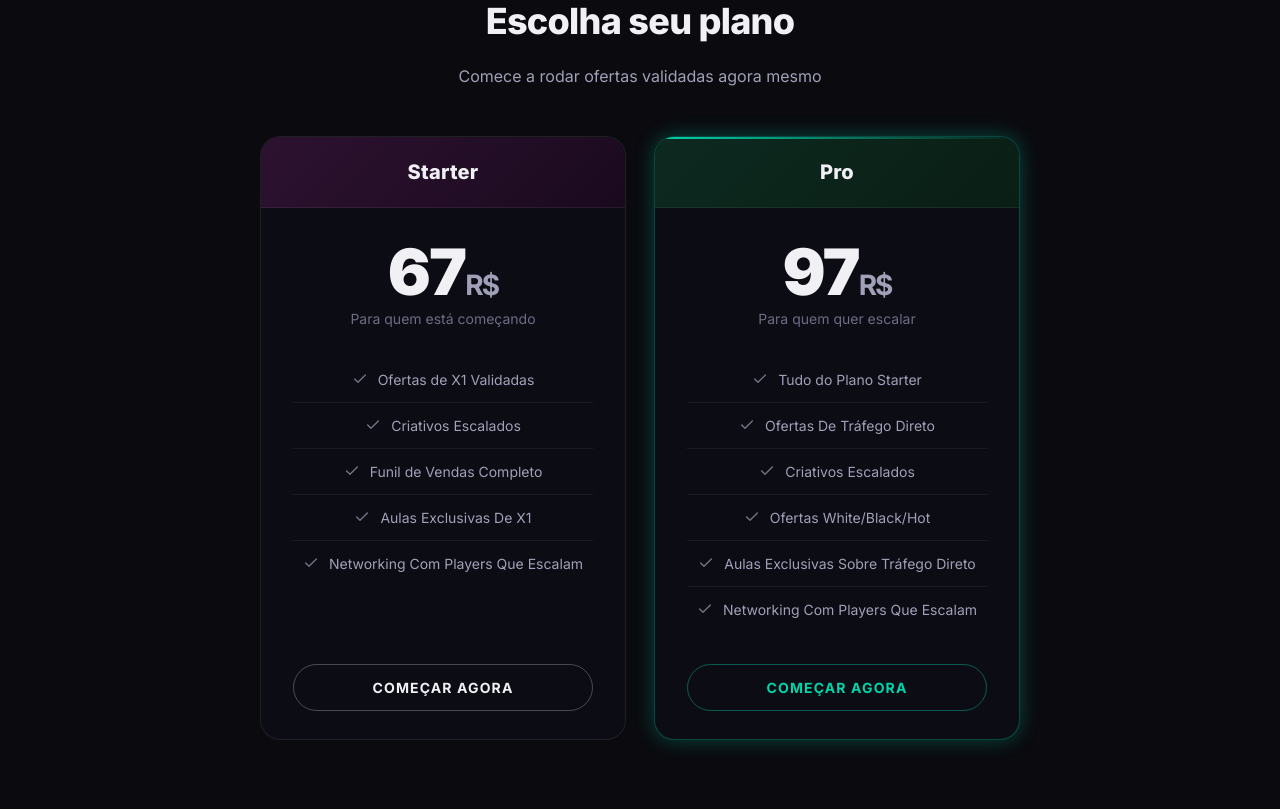
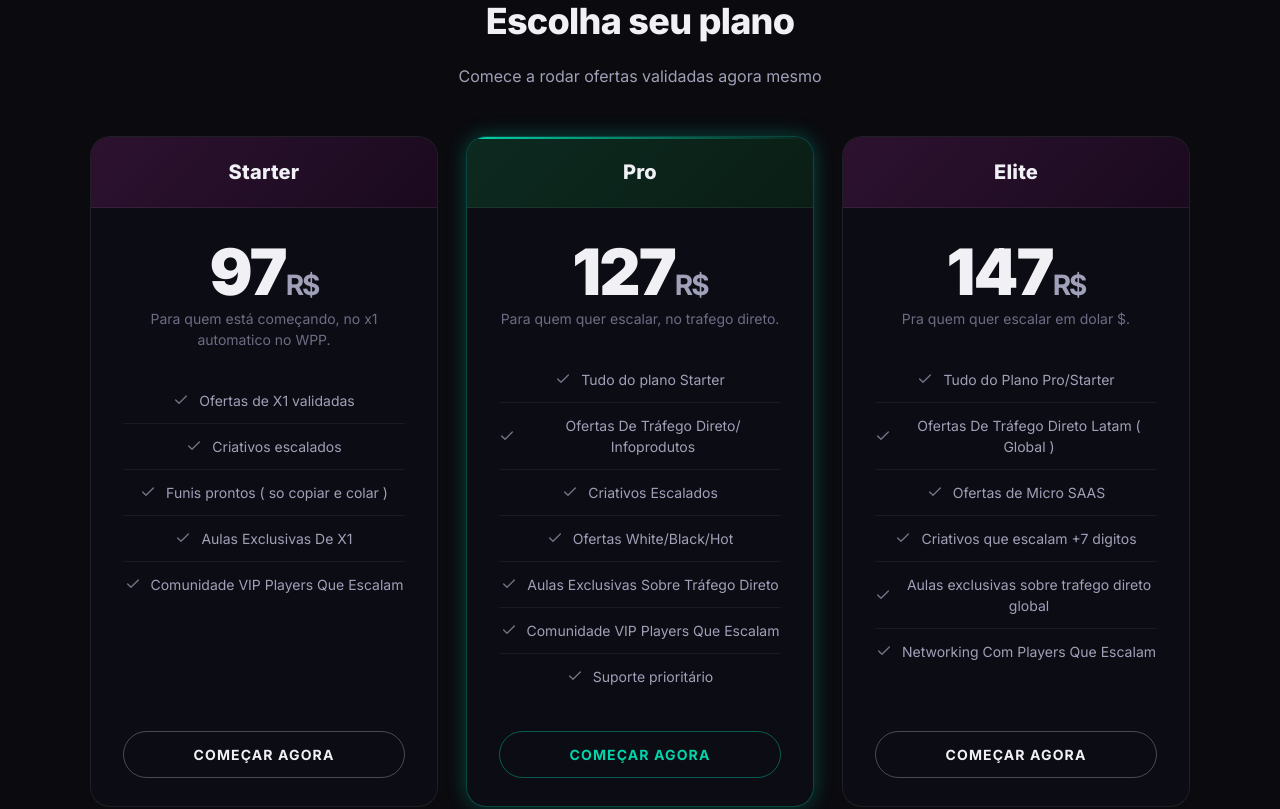
Before and after one commit to gabrielmaiagt/pixswipe, a Next.js app: page / in a window 1280 px wide. Shown: the part 2140-2949 px from the top of the page. Built offline with nearby package versions, Linux system fonts and the light colour scheme; no server answers.

Commit message:
feat: update pricing plans copy and add Elite plan

```diff
--- a/src/app/landing.module.css
+++ b/src/app/landing.module.css
@@ -450,7 +450,7 @@
     display: grid;
     grid-template-columns: repeat(auto-fit, minmax(320px, 1fr));
     gap: 28px;
-    max-width: 760px;
+    max-width: 1100px;
     margin: 0 auto;
 }
 
--- a/src/app/page.tsx
+++ b/src/app/page.tsx
@@ -480,35 +480,54 @@ const PLANS = [
   {
     id: 'starter',
     name: 'Starter',
-    price: '67',
+    price: '97',
     period: 'mês',
-    subtitle: 'Para quem está começando',
+    subtitle: 'Para quem está começando, no x1 automatico no WPP.',
     featured: false,
     popular: false,
-    cta: 'Começar com Starter',
+    cta: 'Começar Agora',
     features: [
-      { label: 'Ofertas de X1 Validadas', included: true },
-      { label: 'Criativos Escalados', included: true },
-      { label: 'Funil de Vendas Completo', included: true },
+      { label: 'Ofertas de X1 validadas', included: true },
+      { label: 'Criativos escalados', included: true },
+      { label: 'Funis prontos ( so copiar e colar )', included: true },
       { label: 'Aulas Exclusivas De X1', included: true },
-      { label: 'Networking Com Players Que Escalam', included: true },
+      { label: 'Comunidade VIP Players Que Escalam', included: true },
     ],
   },
   {
     id: 'pro',
     name: 'Pro',
-    price: '97',
+    price: '127',
     period: 'mês',
-    subtitle: 'Para quem quer escalar',
+    subtitle: 'Para quem quer escalar, no trafego direto.',
     featured: true,
     popular: true,
     cta: 'Assinar Pro',
     features: [
-      { label: 'Tudo do Plano Starter', included: true },
-      { label: 'Ofertas De Tráfego Direto', included: true },
+      { label: 'Tudo do plano Starter', included: true },
+      { label: 'Ofertas De Tráfego Direto/ Infoprodutos', included: true },
       { label: 'Criativos Escalados', included: true },
       { label: 'Ofertas White/Black/Hot', included: true },
       { label: 'Aulas Exclusivas Sobre Tráfego Direto', included: true },
+      { label: 'Comunidade VIP Players Que Escalam', included: true },
+      { label: 'Suporte prioritário', included: true },
+    ],
+  },
+  {
+    id: 'elite',
+    name: 'Elite',
+    price: '147',
+    period: 'mês',
+    subtitle: 'Pra quem quer escalar em dolar $.',
+    featured: false,
+    popular: false,
+    cta: 'Assinar Elite',
+    features: [
+      { label: 'Tudo do Plano Pro/Starter', included: true },
+      { label: 'Ofertas De Tráfego Direto Latam ( Global )', included: true },
+      { label: 'Ofertas de Micro SAAS', included: true },
+      { label: 'Criativos que escalam +7 digitos', included: true },
+      { label: 'Aulas exclusivas sobre trafego direto global', included: true },
       { label: 'Networking Com Players Que Escalam', included: true },
     ],
   },
--- a/src/lib/cakto.ts
+++ b/src/lib/cakto.ts
@@ -31,6 +31,7 @@ export function validateCaktoWebhook(
 const CHECKOUT_URLS: Record<string, string | undefined> = {
     starter: process.env.CAKTO_CHECKOUT_URL_STARTER,
     pro: process.env.CAKTO_CHECKOUT_URL_PRO,
+    elite: process.env.CAKTO_CHECKOUT_URL_ELITE,
 };
 
 export function getCheckoutUrl(
@@ -40,6 +41,7 @@ export function getCheckoutUrl(
     overrides?: {
         checkoutUrlStarter?: string;
         checkoutUrlPro?: string;
+        checkoutUrlElite?: string;
     }
 ): string {
     const overrideKey = `checkoutUrl${plan.charAt(0).toUpperCase() + plan.slice(1)}` as keyof typeof overrides;
--- a/src/types/index.ts
+++ b/src/types/index.ts
@@ -7,7 +7,7 @@ import { Timestamp } from 'firebase/firestore';
 
 // --- User ---
 export type UserRole = 'user' | 'admin';
-export type PlanType = 'starter' | 'pro' | 'annual';
+export type PlanType = 'starter' | 'pro' | 'elite' | 'annual';
 export type EntitlementStatus = 'active' | 'past_due' | 'canceled' | 'expired';
 
 export interface UserOnboarding {
```
